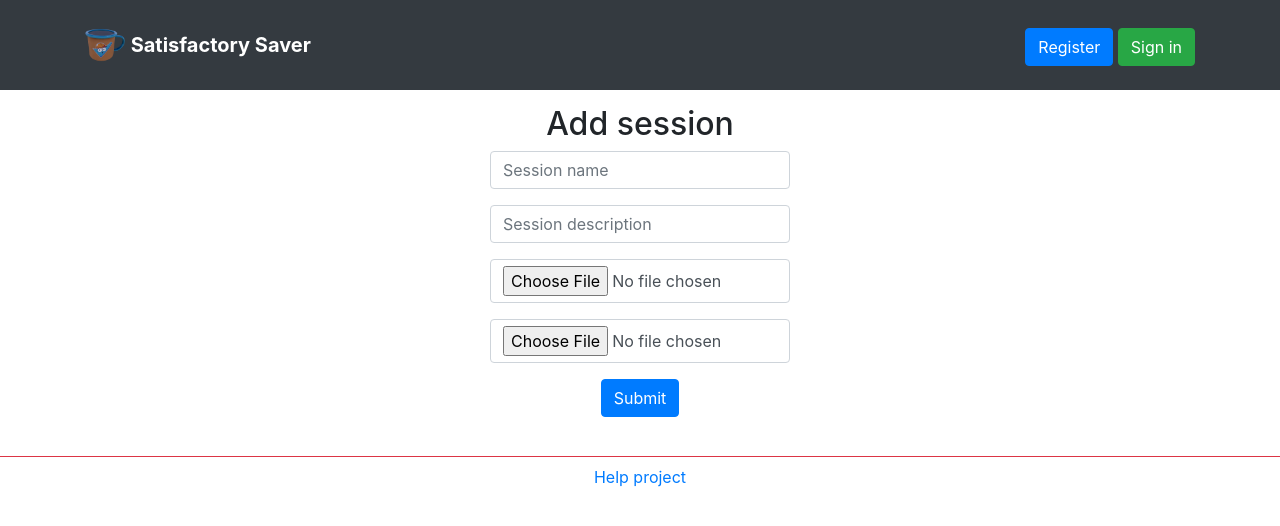
After one commit to Vlad-Lucky/Web_Satisfactory_Savings, a Flask app: template source_code/site/templates/sessions_add.html in a window 1280 px wide. The commit adds this page. Shown: the top 526 px of the page. Run offline with Flask 2, Linux system fonts and the light colour scheme; the template is opened without the code that fills it: values that come from a table or form of the project are taken from there, others are empty; some libraries are stand-ins or nearby versions.

Commit message:
Rebase scripts on new orm data structure; /sessions/add url added for get-request

```diff
--- a/source_code/site/forms.py
+++ b/source_code/site/forms.py
@@ -1,8 +1,18 @@
 from flask_wtf import FlaskForm
-from wtforms.validators import DataRequired
-from wtforms import StringField, PasswordField, BooleanField, SubmitField
+from flask_wtf.file import FileAllowed
+from wtforms.validators import DataRequired, Length
+from wtforms import StringField, PasswordField, BooleanField, SubmitField, FileField
 from source_code.site.validators import signin_validator, registration_discord_validator, \
-    registration_password_equal_validator, registration_login_validator
+    registration_password_equal_validator, registration_login_validator, correct_sav_headers_validator
+
+
+class SessionAddForm(FlaskForm):
+    session_name = StringField('Session name', validators=[DataRequired(), Length(min=1, max=24)])
+    session_description = StringField('Session description', validators=[DataRequired(), Length(min=0, max=192)])
+    saving = FileField("Saving", validators=[DataRequired(), FileAllowed(['sav']), correct_sav_headers_validator])
+    photo = FileField("Photo", validators=[DataRequired(),
+                                           FileAllowed(['jpg', 'jpeg', 'png', 'bmp', 'JPG', 'JPEG', 'PNG', 'BMP'])])
+    submit = SubmitField('Submit')
 
 
 class SigninForm(FlaskForm):
--- a/source_code/site/site_main.py
+++ b/source_code/site/site_main.py
@@ -4,8 +4,7 @@ from source_code.data import db_session
 from source_code.data.users import Users
 from flask import Flask, render_template, request
 from source_code.data.privileges import Privileges
-from source_code.site.forms import RegisterForm, SigninForm
-from source_code.data.users2privileges import Users2Privileges
+from source_code.site.forms import RegisterForm, SigninForm, SessionAddForm
 from source_code.misc.payment import make_session, QiwiPaymentStatus
 from source_code.constants import SITE_SECRET_KEY, INFO_DB_PATH
 from source_code.misc.payment_generation import generate_help_project_payload
@@ -34,7 +33,11 @@ def index():
 def sessions_add():
     if not any([privilege.key_name == 'session_creator' for privilege in current_user.privileges]):
         return render_template('error.html', **NOT_ALLOWED)
-    return render_template('register.html', form=form)
+    form = SessionAddForm()
+    if form.validate_on_submit():
+        # smth to do
+        pass
+    return render_template('sessions_add.html', form=form)
 
 
 @app.route('/register/', methods=['GET', 'POST'])
@@ -87,7 +90,13 @@ def help_project():
     if request.method == 'POST':
         if 'generate' not in request.form:
             return render_template('help_project.html', action='generate', not_load_help_project_footer=True)
-        amount = int(request.form['amount'])
+
+        # проверка на amount=str
+        try:
+            amount = int(request.form['amount'])
+        except ValueError:
+            return render_template('help_project.html', action='generate', not_load_help_project_footer=True)
+
         if current_user.is_authenticated:
             payload = generate_help_project_payload(amount, for_user_id=current_user.id)
         else:
@@ -125,13 +134,10 @@ def help_project_check(bill_id, invoice_uid):
                 # добавление привилегии контрибьютора пользователю
                 if current_user.is_authenticated:
                     db_sess = db_session.create_session()
-                    contributor_id = db_sess.query(Privileges).filter(Privileges.key_name == 'contributor').privilege_id
-                    if not any(db_sess.query(Users2Privileges).filter(
-                            Users2Privileges.user_id == current_user.id and
-                            Users2Privileges.privilege.key_name == 'contributor')):
-                        user2privilege = Users2Privileges(user_id=current_user.id,
-                                                          privilege_id=contributor_id)
-                        db_sess.add(user2privilege)
+                    privilege_contributor = db_sess.query(Privileges).filter(
+                        Privileges.key_name == 'contributor').first()
+                    user = db_sess.query(Users).filter(Users.id == current_user.id).first()
+                    user.privileges.append(privilege_contributor)
                     db_sess.commit()
                     payload_message += '. You have already got the role in discord.'
         return render_template(
--- a/source_code/site/templates/index.html
+++ b/source_code/site/templates/index.html
@@ -6,6 +6,7 @@
       <div class="card shadow-sm text-center session-card">
         <img width="100%" height="200" src="https://external-content.duckduckgo.com/iu/?u=https%3A%2F%2Fmedia.sciencephoto.com%2Fimage%2Fc0066486%2F800wm%2FC0066486-Racoon.jpg&f=1&nofb=1">
         <div class="card-body">
+          <b class="card-text">ШШШШШШШШШШШШШШШШШШШШШШШШШ</b>
           <p class="card-text">This is a wider card with supporting text below as a natural lead-in to additional content. This content is a little bit longer.</p>
           <div class="d-flex justify-content-between align-items-center">
             <div class="btn-group">
@@ -21,6 +22,7 @@
       <div class="card shadow-sm text-center session-card">
         <img width="100%" height="200" src="https://external-content.duckduckgo.com/iu/?u=https%3A%2F%2Fwww.hdnicewallpapers.com%2FWalls%2FBig%2FDog%2FFree_Download_Image_of_Lovely_Dog_Puppy.jpg&f=1&nofb=1">
         <div class="card-body">
+          <b class="card-text">ШШШШШШШШШШШШШШШШШШШШШШШШШ</b>
           <p class="card-text">This is a wider card with supporting text below as a natural lead-in to additional content. This content is a little bit longer.</p>
           <div class="d-flex justify-content-between align-items-center">
             <div class="btn-group">
--- /dev/null
+++ b/source_code/site/templates/sessions_add.html
@@ -0,0 +1,42 @@
+{% extends "base.html" %}
+{% block content %}
+  <div>
+    <form action="" method="post" class="container text-center form-center" novalidate>
+      {{form.hidden_tag()}}
+      <h2>Add session</h2>
+      <p>
+        {{form.session_name(class="form-control", placeholder=form.session_name.label.text)}}
+        {% for error in form.session_name.errors %}
+          <div class="alert alert-danger" role="alert">
+            {{error}}
+          </div>
+        {% endfor %}
+      </p>
+      <p>
+        {{form.session_description(class="form-control", placeholder=form.session_description.label.text)}}
+        {% for error in form.session_description.errors %}
+          <div class="alert alert-danger" role="alert">
+            {{error}}
+          </div>
+        {% endfor %}
+      </p>
+      <p>
+        {{form.saving(class="form-control", placeholder=form.saving.label.text)}}
+        {% for error in form.saving.errors %}
+          <div class="alert alert-danger" role="alert">
+            {{error}}
+          </div>
+        {% endfor %}
+      </p>
+      <p>
+        {{form.photo(class="form-control", placeholder=form.photo.label.text)}}
+        {% for error in form.photo.errors %}
+          <div class="alert alert-danger" role="alert">
+            {{error}}
+          </div>
+        {% endfor %}
+      </p>
+      <p>{{form.submit(type="submit", class="btn btn-primary")}}</p>
+    </form>
+  </div>
+{% endblock %}
```
Also changed, not shown: source_code/misc/payment_generation.py (+4 -12 lines), source_code/site/validators.py (+10 -0 lines).
